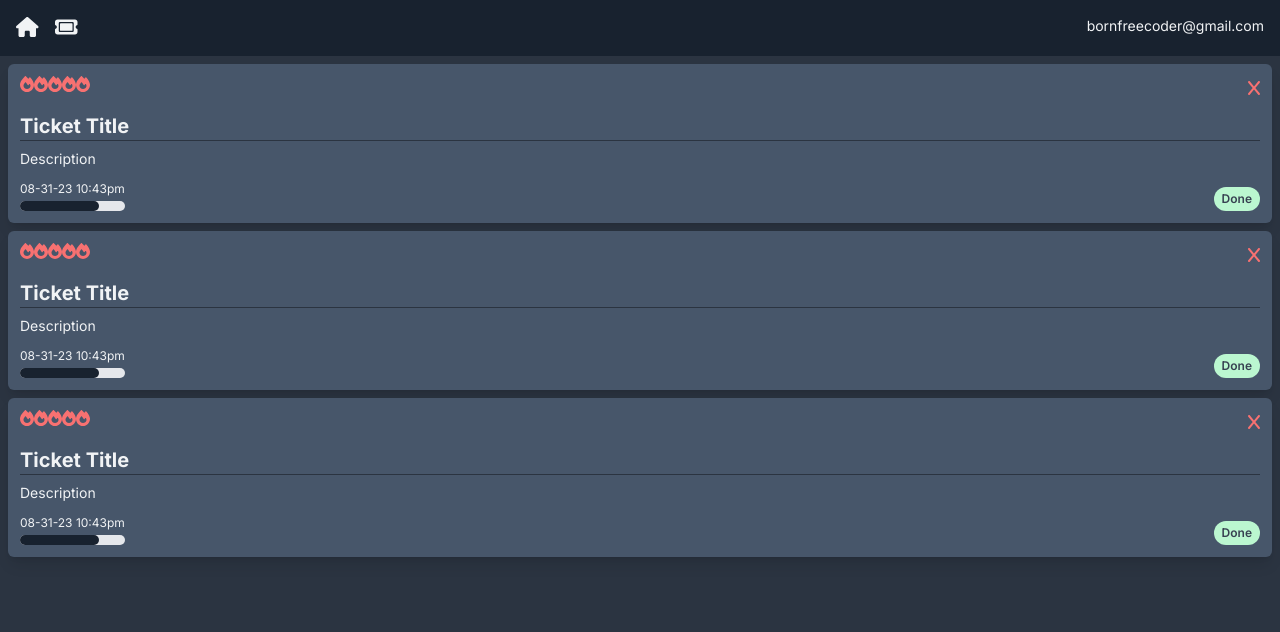
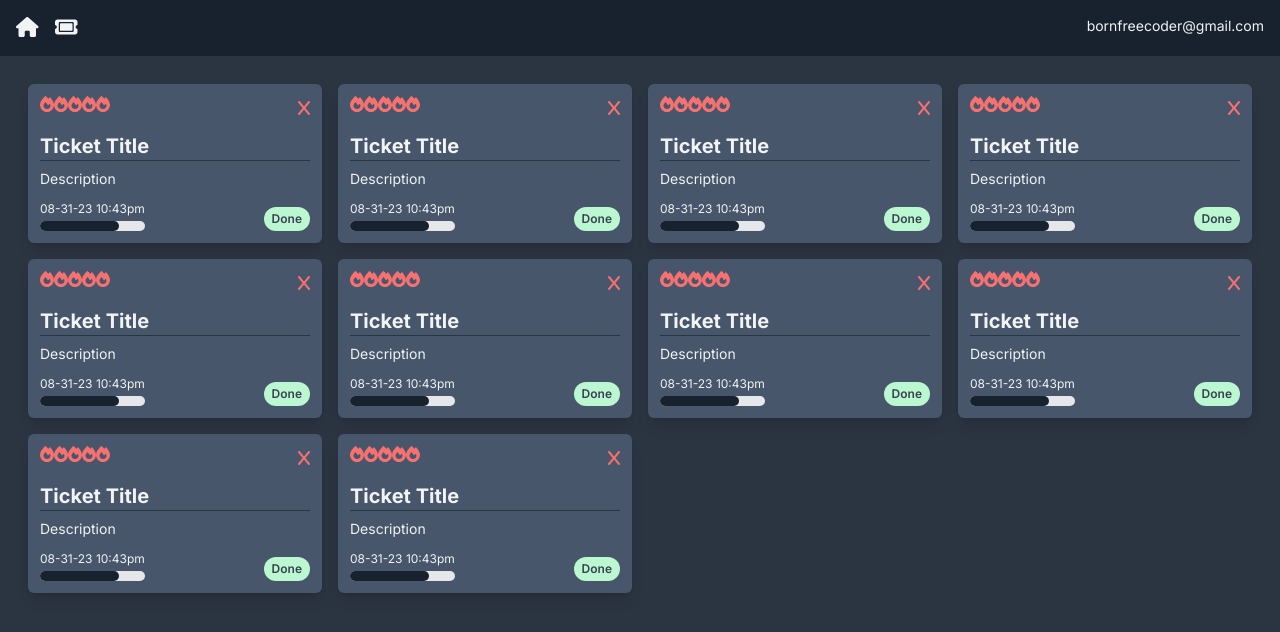
Before and after one commit to stephenkettley/ticketing-app, a Next.js app: page / in a window 1280 px wide. Shown: the top 632 px of the page. Built offline with nearby package versions, Linux system fonts and the light colour scheme.

Commit message:
setup tickets display styling

```diff
--- a/app/page.jsx
+++ b/app/page.jsx
@@ -2,10 +2,19 @@
 
 const Dashboard = () => {
   return (
-    <div>
-      <TicketCard></TicketCard>
-      <TicketCard></TicketCard>
-      <TicketCard></TicketCard>
+    <div className="p-5">
+      <div className="lg:grid grid-cols-2 xl:grid-cols-4">
+        <TicketCard></TicketCard>
+        <TicketCard></TicketCard>
+        <TicketCard></TicketCard>
+        <TicketCard></TicketCard>
+        <TicketCard></TicketCard>
+        <TicketCard></TicketCard>
+        <TicketCard></TicketCard>
+        <TicketCard></TicketCard>
+        <TicketCard></TicketCard>
+        <TicketCard></TicketCard>
+      </div>
     </div>
   );
 };
```
